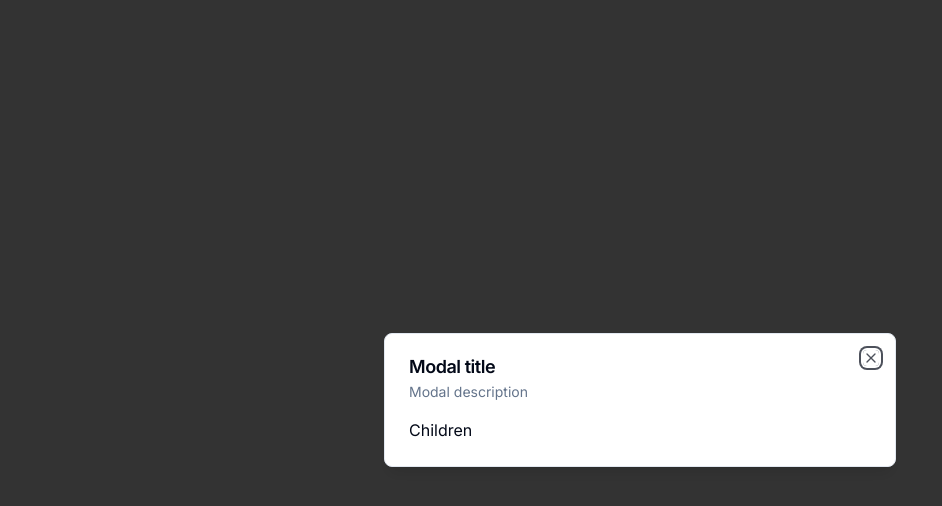
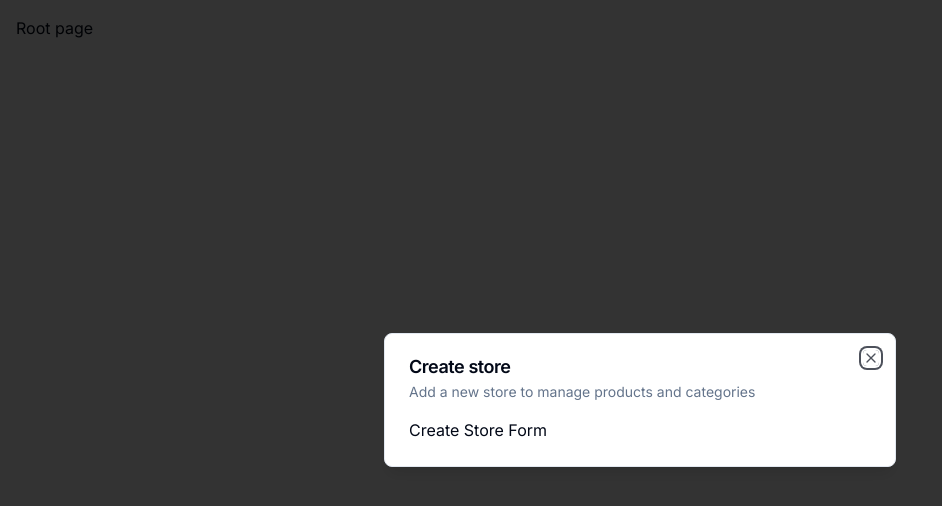
Before and after one commit to kainar-ilyassov/online-shop-admin, a Next.js app: page / in a window 1280 px wide. Shown: the top 506 px of the page, without its empty margins (0-942 px from the left). Built offline with nearby package versions, Linux system fonts and the light colour scheme.

Commit message:
add global modal provider logic

```diff
--- a/app/(root)/page.tsx
+++ b/app/(root)/page.tsx
@@ -1,17 +1,15 @@
 "use client";
-import { Modal } from "@/components/ui/modal";
+import { useStoreModal } from "@/hooks/use-store-modal";
+import { useEffect } from "react";
 
 export default function SetupPage() {
-  return (
-    <div className="p-4">
-      <Modal
-        isOpen
-        title="Modal title"
-        description="Modal description"
-        onClose={() => {}}
-      >
-        Children
-      </Modal>
-    </div>
-  );
+  const { isOpen, onOpen } = useStoreModal();
+
+  useEffect(() => {
+    if (!isOpen) {
+      onOpen();
+    }
+  }, [isOpen, onOpen]);
+
+  return <div className="p-4">Root page</div>;
 }
--- a/app/layout.tsx
+++ b/app/layout.tsx
@@ -1,8 +1,10 @@
 import type { Metadata } from "next";
 import { Inter } from "next/font/google";
 import { ClerkProvider } from "@clerk/nextjs";
+
+import { ModalProvider } from "@/providers/modal-provider";
+
 import "./globals.css";
-
 const inter = Inter({ subsets: ["latin"] });
 
 export const metadata: Metadata = {
@@ -18,7 +20,10 @@
   return (
     <ClerkProvider>
       <html lang="en">
-        <body className={inter.className}>{children}</body>
+        <body className={inter.className}>
+          <ModalProvider />
+          {children}
+        </body>
       </html>
     </ClerkProvider>
   );
--- /dev/null
+++ b/components/modals/store-modal.tsx
@@ -0,0 +1,19 @@
+"use client";
+
+import { useStoreModal } from "@/hooks/use-store-modal";
+import { Modal } from "@/components/ui/modal";
+
+export const StoreModal = () => {
+  const { isOpen, onClose } = useStoreModal();
+
+  return (
+    <Modal
+      title="Create store"
+      description="Add a new store to manage products and categories"
+      isOpen={isOpen}
+      onClose={onClose}
+    >
+      Create Store Form
+    </Modal>
+  );
+};
--- /dev/null
+++ b/providers/modal-provider.tsx
@@ -0,0 +1,23 @@
+"use client";
+
+import { useEffect, useState } from "react";
+
+import { StoreModal } from "@/components/modals/store-modal";
+
+export const ModalProvider = () => {
+  const [isMounted, setIsMounted] = useState(false);
+
+  useEffect(() => {
+    setIsMounted(true);
+  }, []);
+
+  if (!isMounted) {
+    return null;
+  }
+
+  return (
+    <>
+      <StoreModal />
+    </>
+  );
+};
```
